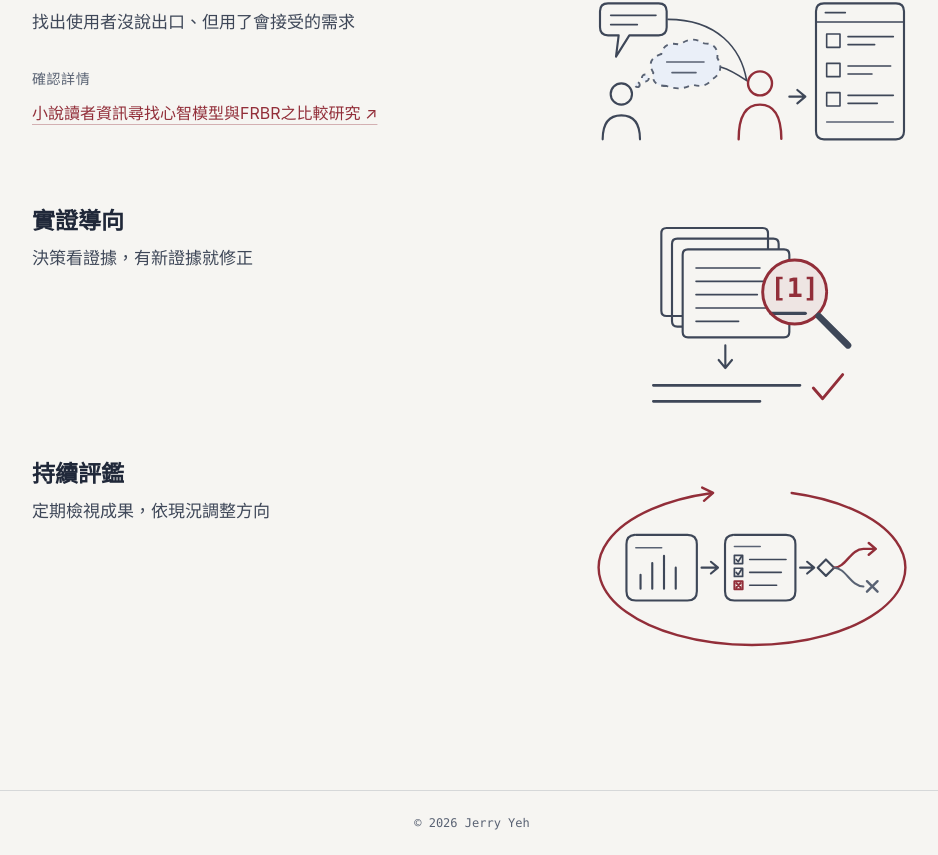
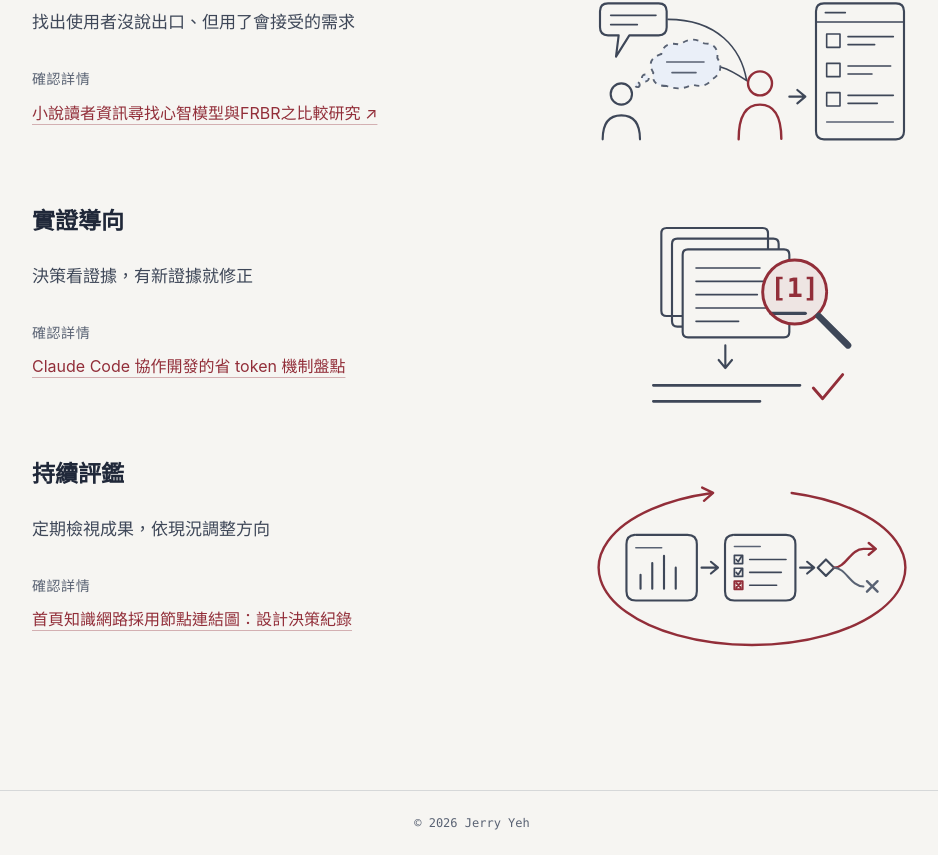
Before and after one commit to jerryyehself/my-dev-grid-front, a Vue app: page /about in a window 1280 px wide. Shown: the part 833-1688 px from the top of the page, without its empty margins (168-1106 px from the left). Built offline with nearby package versions, Linux system fonts and the light colour scheme; no server answers.

Commit message:
關於頁：實證導向、持續評鑑補上文章連結 (#278)
Co-authored-by: Claude <noreply@anthropic.com>

```diff
--- a/src/features/about/aboutCards.ts
+++ b/src/features/about/aboutCards.ts
@@ -47,14 +47,14 @@ export const ABOUT_CARDS: AboutCardData[] = [
     id: 'evidence',
     title: '實證導向',
     situation: '決策看證據，有新證據就修正',
-    links: [],
+    links: [{ label: 'Claude Code 協作開發的省 token 機制盤點', to: '/articles/16' }],
     sketch: AboutSketchEvidence,
   },
   {
     id: 'review',
     title: '持續評鑑',
     situation: '定期檢視成果，依現況調整方向',
-    links: [],
+    links: [{ label: '首頁知識網路採用節點連結圖：設計決策紀錄', to: '/articles/14' }],
     sketch: AboutSketchReview,
   },
 ]
```
Also changed, not shown: 1 other file (tests, documents, lock files or other folders).
